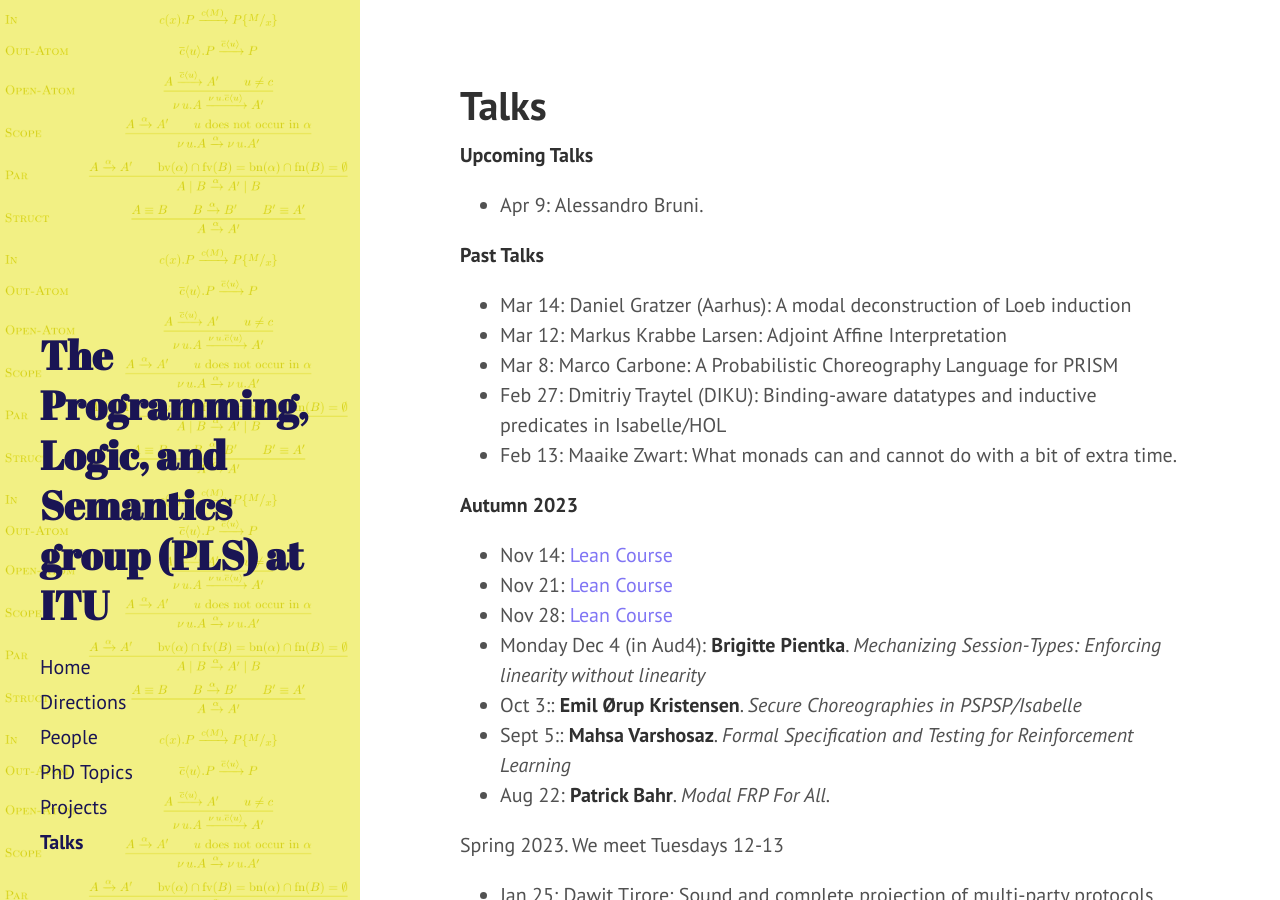
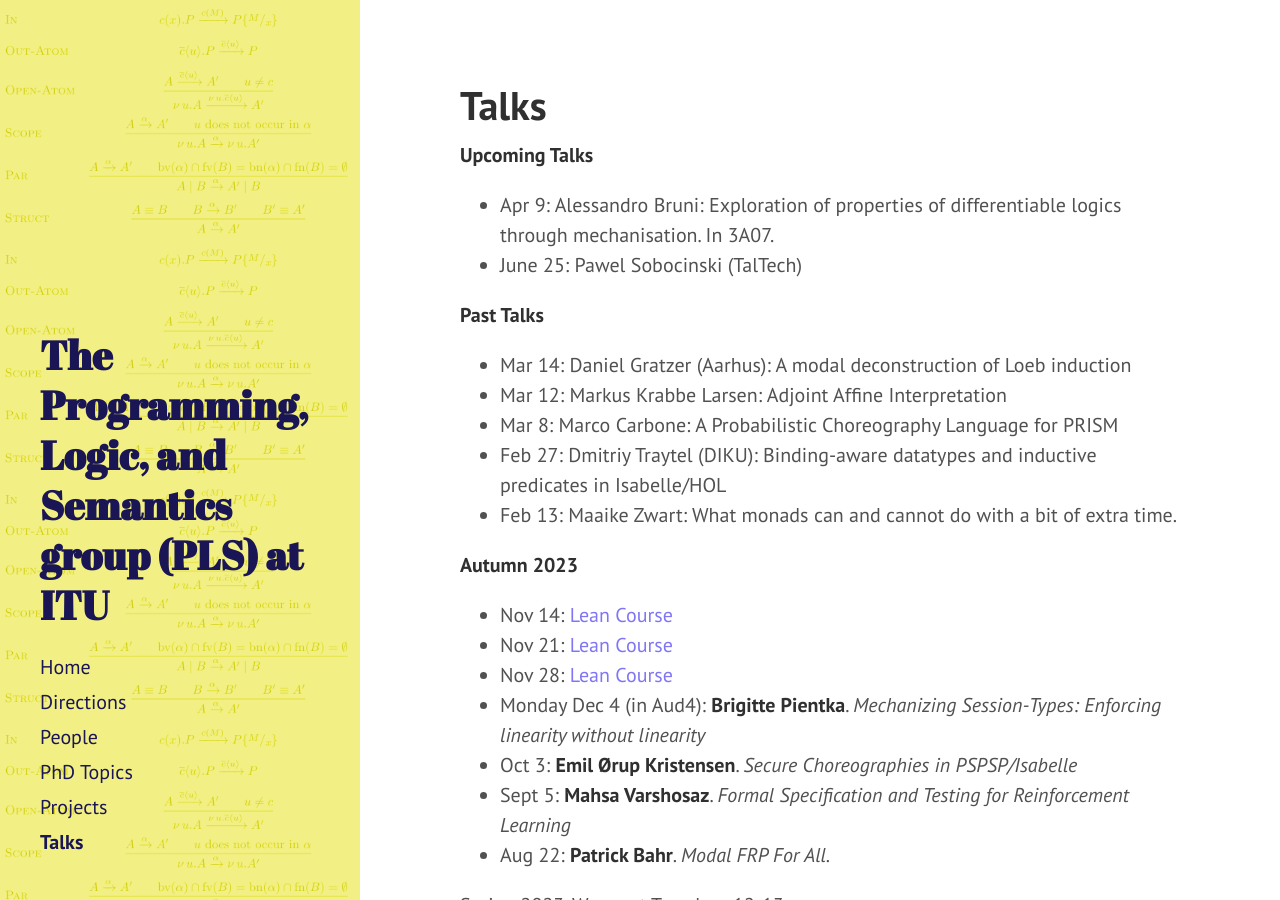
Before and after one commit to rmogelberg/pls.itu.dk, a Jekyll site: the page built from Talks.md, in a window 1280 px wide and 900 px high. Built offline with Jekyll 4.4.1, drawn with Linux system fonts in a browser that asks for light colours.

Commit message:
Added talk

```diff
--- a/Talks.md
+++ b/Talks.md
@@ -5,7 +5,9 @@ title: Talks
 
 **Upcoming Talks**
 
-- Apr 9: Alessandro Bruni.
+- Apr 9: Alessandro Bruni: Exploration of properties of differentiable
+  logics through mechanisation. In 3A07.
+- June 25: Pawel Sobocinski (TalTech)
 
 **Past Talks**
 
@@ -22,8 +24,8 @@ title: Talks
 - Nov 21: [Lean Course](https://pls.itu.dk/LeanCourse.html)
 - Nov 28: [Lean Course](https://pls.itu.dk/LeanCourse.html)
 - Monday Dec 4 (in Aud4): **Brigitte Pientka**. _Mechanizing Session-Types: Enforcing linearity without linearity_
-- Oct 3:: **Emil Ørup Kristensen**. _Secure Choreographies in PSPSP/Isabelle_
-- Sept 5:: **Mahsa Varshosaz**. _Formal Specification and Testing for Reinforcement Learning_
+- Oct 3: **Emil Ørup Kristensen**. _Secure Choreographies in PSPSP/Isabelle_
+- Sept 5: **Mahsa Varshosaz**. _Formal Specification and Testing for Reinforcement Learning_
 - Aug 22: **Patrick Bahr**. _Modal FRP For All._
 
 
```
